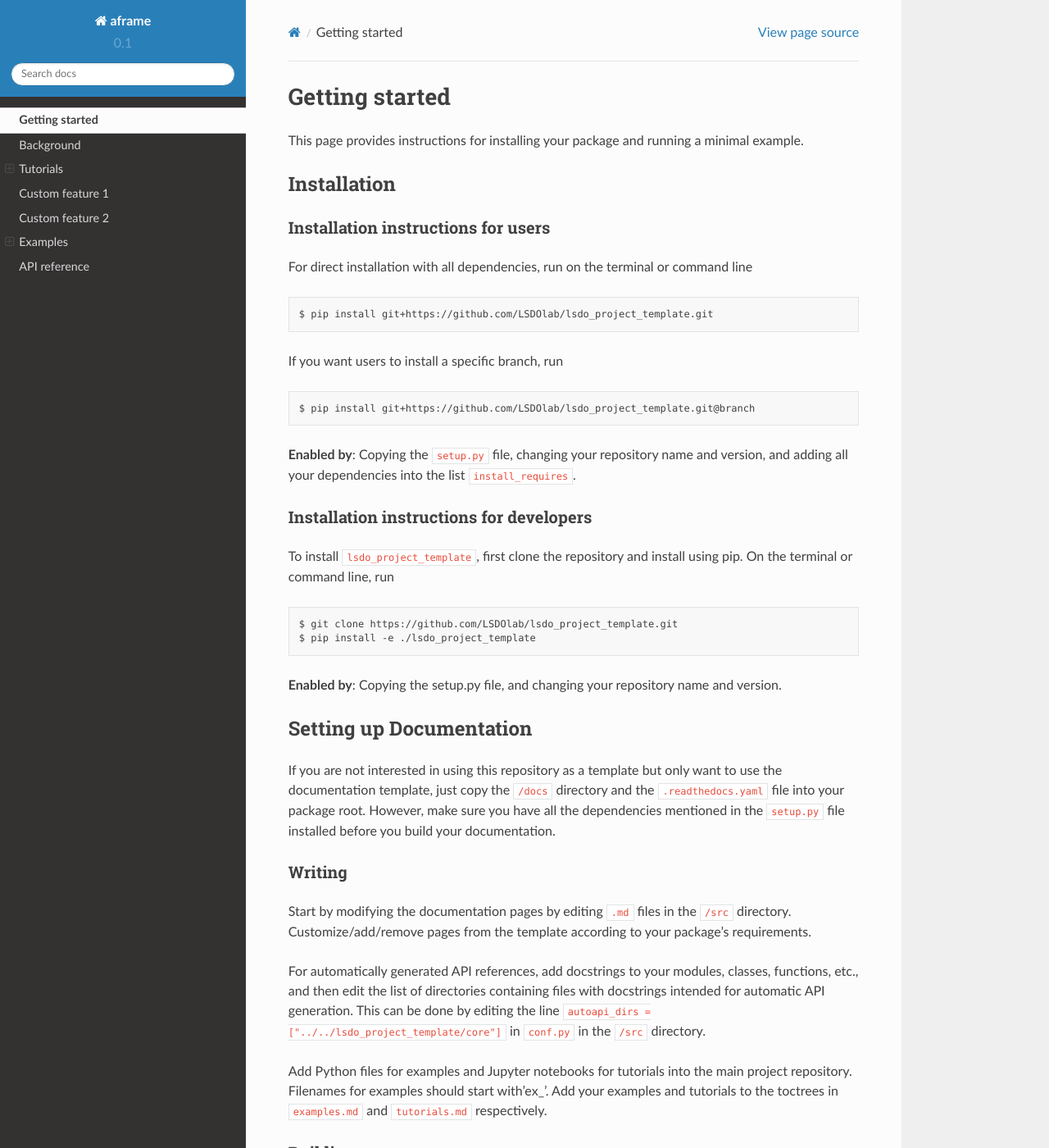
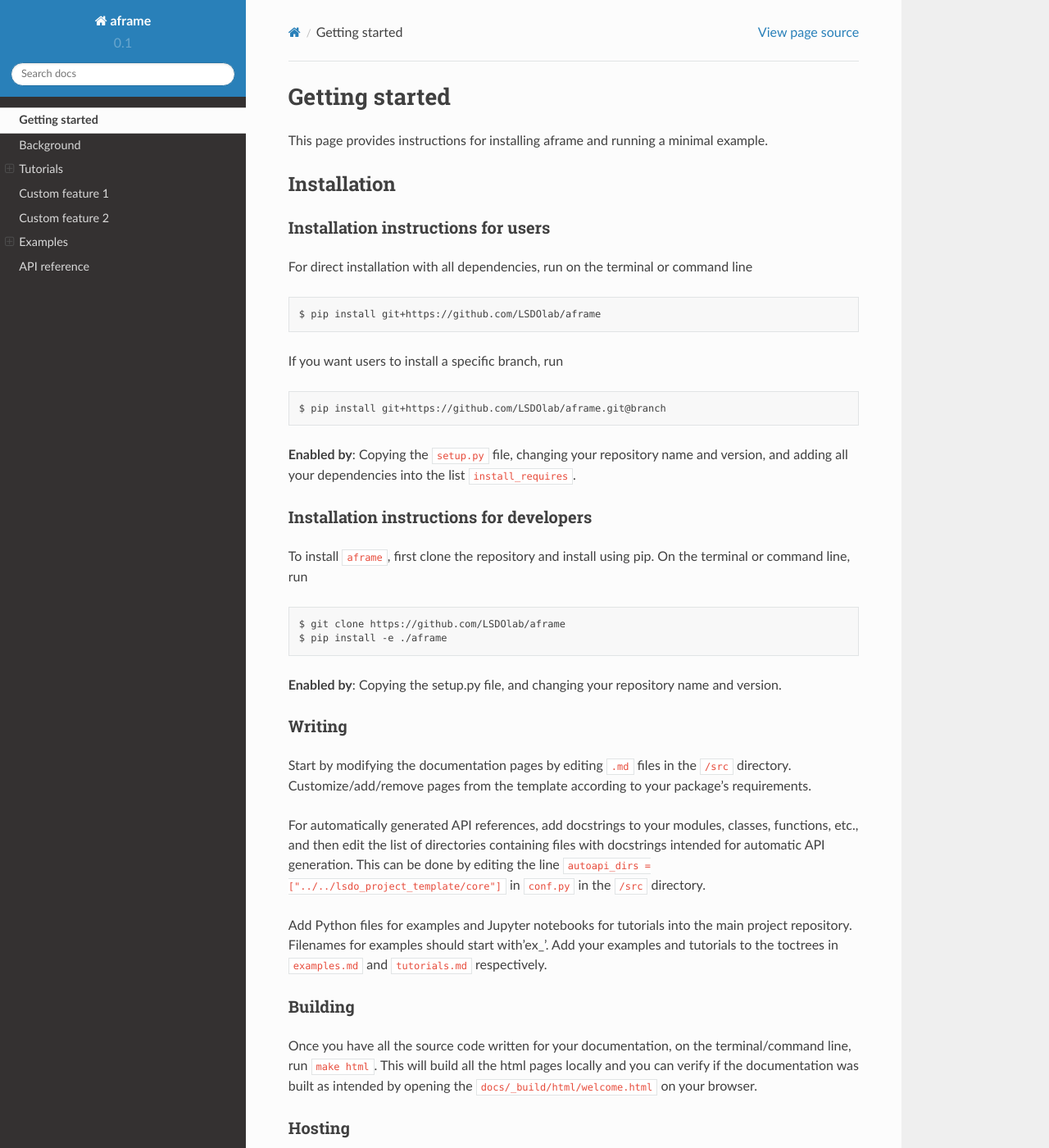
Before and after one commit to LSDOlab/aframe, a Sphinx documentation site: the page built from docs/src/getting_started.md, in a window 1280 px wide and 1400 px high. Shown: the whole window at 82% size. Built offline with Sphinx 7.4.7 and the Read the Docs theme 2.0.0, drawn with Linux system fonts in a browser that asks for light colours; pages that are not in the unit, such as notebooks, are missing from menus.

Commit message:
started docs

````diff
--- a/docs/src/getting_started.md
+++ b/docs/src/getting_started.md
@@ -1,5 +1,5 @@
 # Getting started
-This page provides instructions for installing your package
+This page provides instructions for installing aframe
 and running a minimal example.
 
 ## Installation
@@ -7,31 +7,24 @@
 ### Installation instructions for users
 For direct installation with all dependencies, run on the terminal or command line
 ```sh
-$ pip install git+https://github.com/LSDOlab/lsdo_project_template.git
+$ pip install git+https://github.com/LSDOlab/aframe
 ```
 If you want users to install a specific branch, run
 ```sh
-$ pip install git+https://github.com/LSDOlab/lsdo_project_template.git@branch
+$ pip install git+https://github.com/LSDOlab/aframe.git@branch
 ```
 
 **Enabled by**: Copying the `setup.py` file, changing your repository name and version,
 and adding all your dependencies into the list `install_requires`.
 
 ### Installation instructions for developers
-To install `lsdo_project_template`, first clone the repository and install using pip.
+To install `aframe`, first clone the repository and install using pip.
 On the terminal or command line, run
 ```sh
-$ git clone https://github.com/LSDOlab/lsdo_project_template.git
-$ pip install -e ./lsdo_project_template
+$ git clone https://github.com/LSDOlab/aframe
+$ pip install -e ./aframe
 ```
 **Enabled by**: Copying the setup.py file, and changing your repository name and version.
-
-## Setting up Documentation
-
-If you are not interested in using this repository as a template but only want to use the documentation template,
-just copy the `/docs` directory and the `.readthedocs.yaml` file into your package root.
-However, make sure you have all the dependencies mentioned in the `setup.py` file installed before you build your
-documentation.
 
 ### Writing
 Start by modifying the documentation pages by editing `.md` files in the `/src` directory.
````
Also changed, not shown: docs/src/welcome.md (+2 -5 lines).
